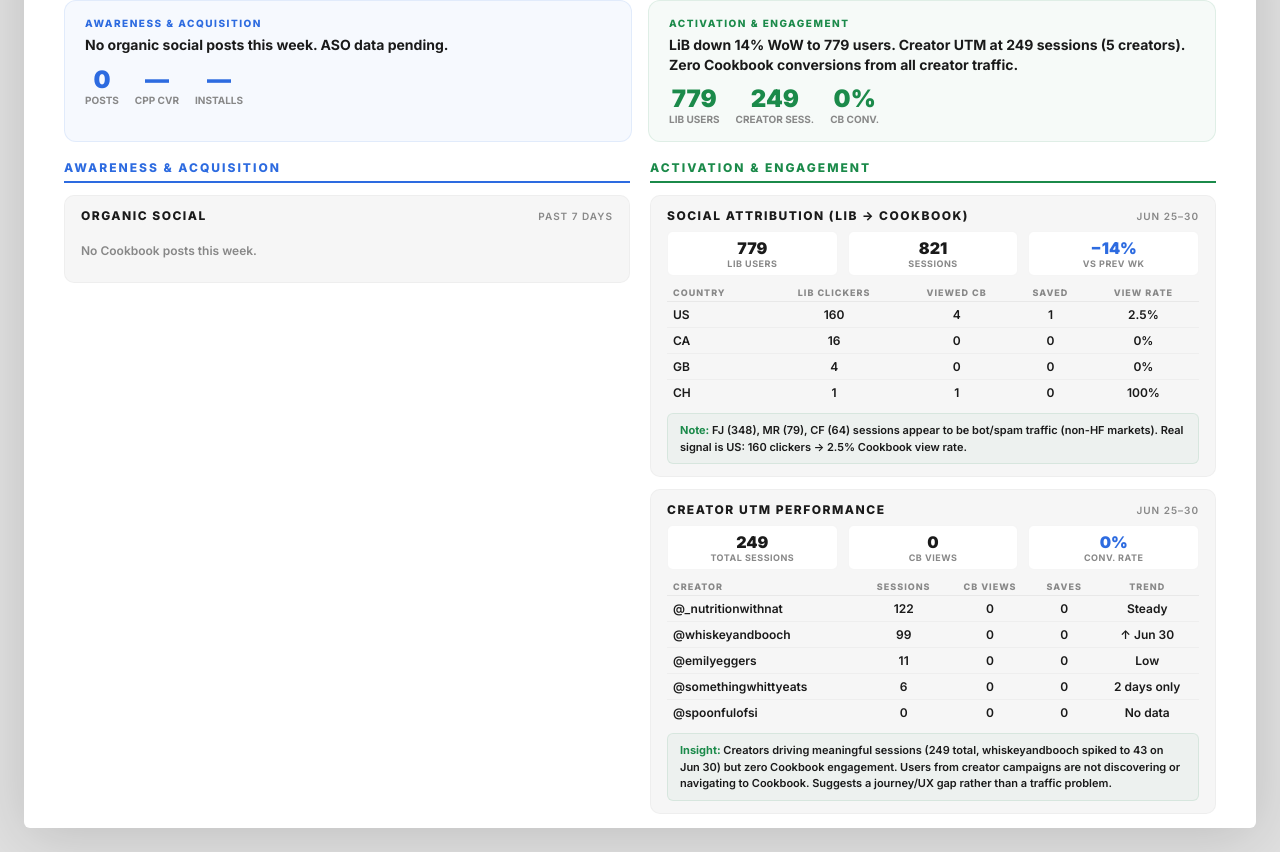
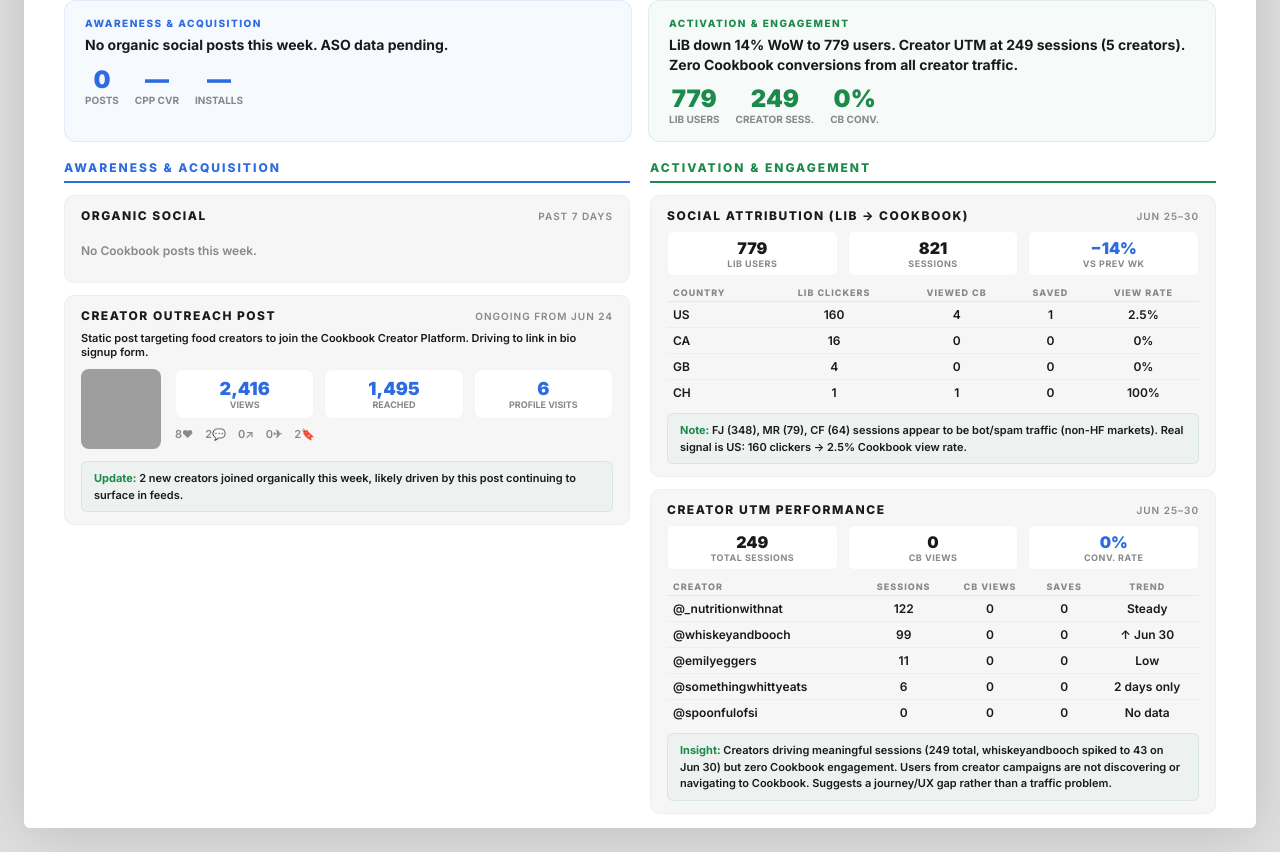
Before and after one commit to kieranenright/marketing-prototypes, a plain HTML site: page prototypes/cookbook-weekly-update-2026-06-30.html in a window 1280 px wide. Shown: the part 96-948 px from the top of the page. Drawn offline with Linux system fonts and the light colour scheme; grey boxes are pictures that could not be loaded.

Commit message:
Add creator outreach post and 2 organic joins to W27
Co-Authored-By: Claude Opus 4.6 <noreply@anthropic.com>

```diff
--- a/prototypes/cookbook-weekly-update-2026-06-30.html
+++ b/prototypes/cookbook-weekly-update-2026-06-30.html
@@ -441,6 +441,42 @@ body {
         <div style="font-size: 12px; font-weight: 600; color: var(--hf-muted); padding: 12px 0;">No Cookbook posts this week.</div>
       </div>
 
+      <!-- Creator Outreach Post -->
+      <div class="section-card">
+        <div class="section-header">
+          <div class="section-title acquire">Creator Outreach Post</div>
+          <div class="section-period">Ongoing from Jun 24</div>
+        </div>
+        <div style="font-size: 11px; font-weight: 600; color: var(--hf-dark); margin-bottom: 10px;">
+          Static post targeting food creators to join the Cookbook Creator Platform. Driving to link in bio signup form.
+        </div>
+        <div style="display: flex; gap: 14px; margin-bottom: 12px;">
+          <img class="post-thumb" src="assets/cookbook-creator-outreach-post.png" alt="Creator outreach post" style="width: 80px; height: 80px; border-radius: 8px; object-fit: cover; cursor: pointer; flex-shrink: 0;">
+          <div style="flex: 1;">
+            <div style="display: flex; gap: 10px; margin-bottom: 8px;">
+              <div style="flex: 1; text-align: center; padding: 8px 6px; background: white; border-radius: 8px; border: 1px solid rgba(0,0,0,0.04);">
+                <div style="font-size: 18px; font-weight: 900; color: var(--col-acquire);">2,416</div>
+                <div style="font-size: 9px; font-weight: 700; color: var(--hf-muted); text-transform: uppercase;">Views</div>
+              </div>
+              <div style="flex: 1; text-align: center; padding: 8px 6px; background: white; border-radius: 8px; border: 1px solid rgba(0,0,0,0.04);">
+                <div style="font-size: 18px; font-weight: 900; color: var(--col-acquire);">1,495</div>
+                <div style="font-size: 9px; font-weight: 700; color: var(--hf-muted); text-transform: uppercase;">Reached</div>
+              </div>
+              <div style="flex: 1; text-align: center; padding: 8px 6px; background: white; border-radius: 8px; border: 1px solid rgba(0,0,0,0.04);">
+                <div style="font-size: 18px; font-weight: 900; color: var(--col-acquire);">6</div>
+                <div style="font-size: 9px; font-weight: 700; color: var(--hf-muted); text-transform: uppercase;">Profile Visits</div>
+              </div>
+            </div>
+            <div style="display: flex; gap: 12px; font-size: 11px; font-weight: 600; color: var(--hf-muted);">
+              <span>8♥</span> <span>2💬</span> <span>0↗</span> <span>0✈</span> <span>2🔖</span>
+            </div>
+          </div>
+        </div>
+        <div class="rec-box" style="margin-top: 10px; padding: 8px 12px; font-size: 11px; line-height: 1.5;">
+          <strong>Update:</strong> 2 new creators joined organically this week, likely driven by this post continuing to surface in feeds.
+        </div>
+      </div>
+
     </div>
 
     <!-- RIGHT: Activation & Engagement -->
```
